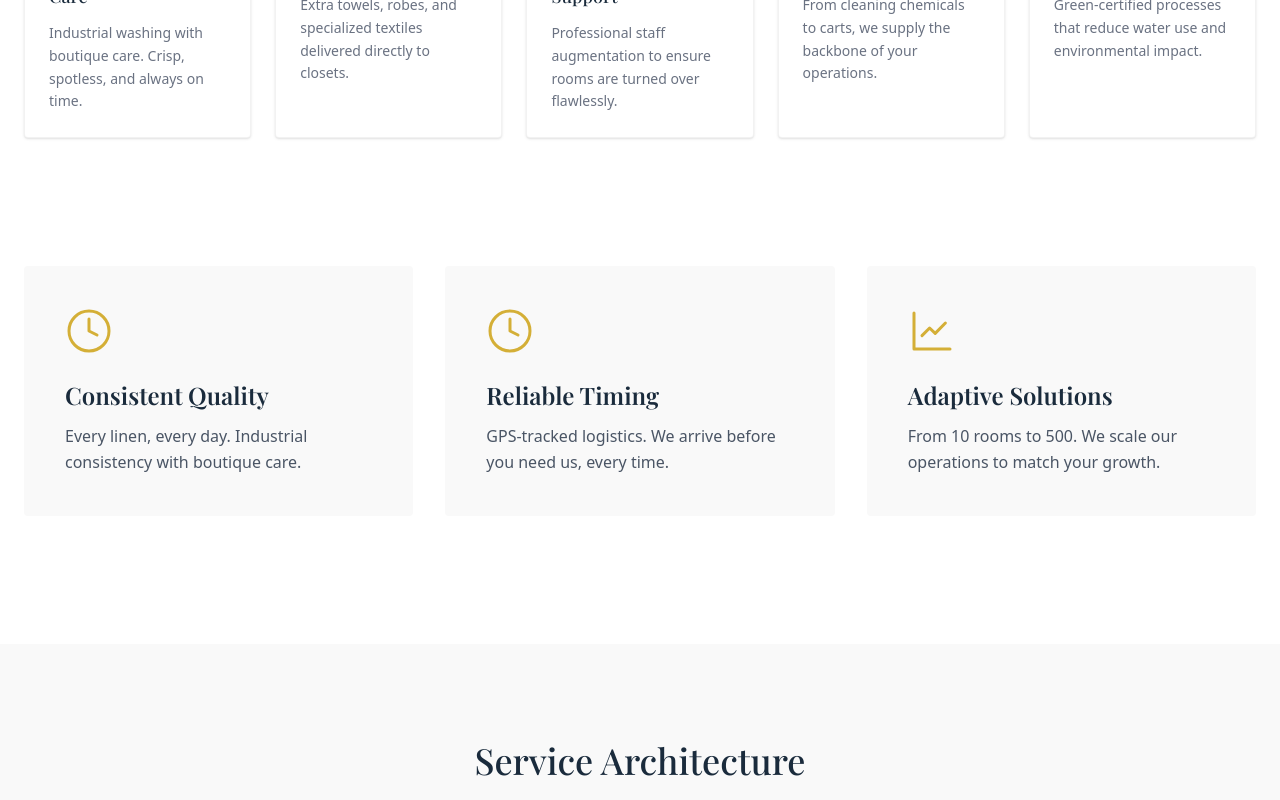
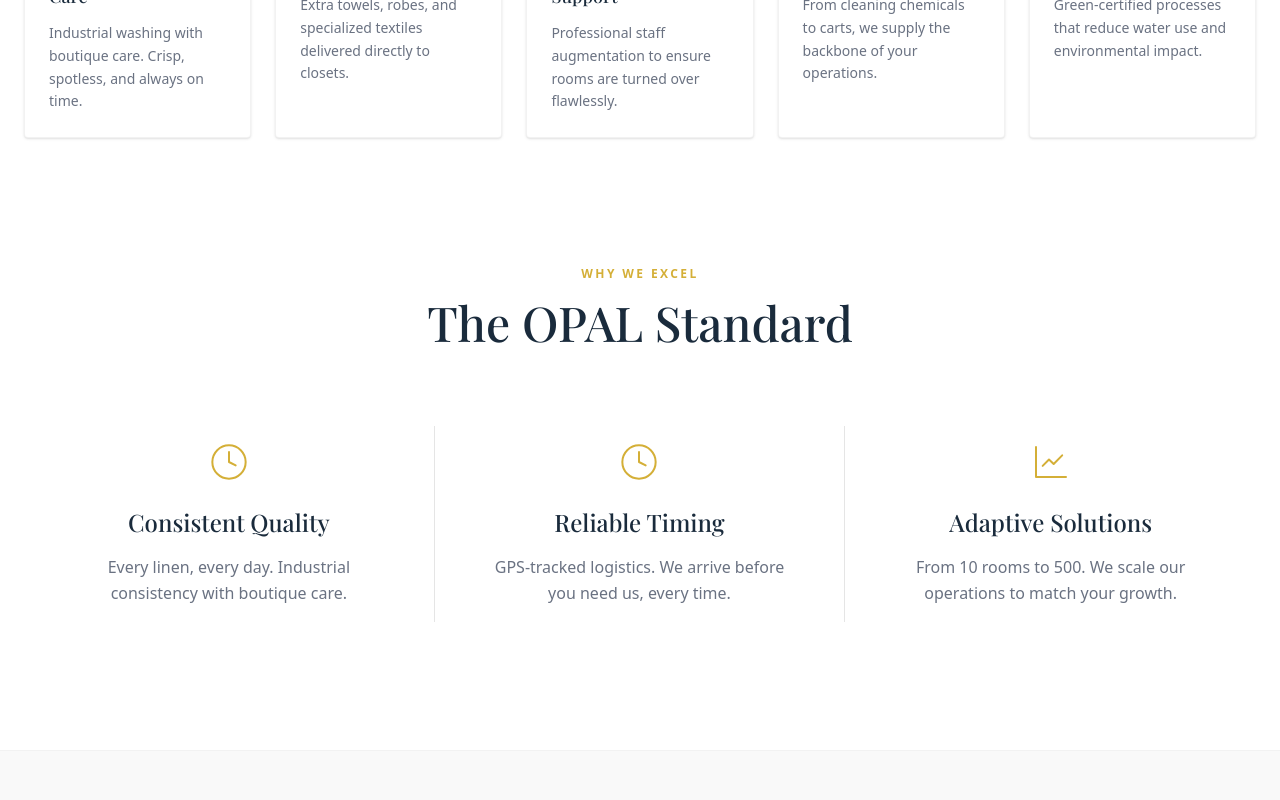
Before and after one commit to M-Shadab/olin-website, a Next.js app: page / in a window 1280 px wide. Shown: the part 840-1640 px from the top of the page. Built offline with nearby package versions, Linux system fonts and the light colour scheme; a web font is replaced by a local one.

Commit message:
The 3-pillars section updated

```diff
--- a/app/page.tsx
+++ b/app/page.tsx
@@ -204,35 +204,40 @@ export default function Home() {
       </section> */}
 
 
-      {/* The Pillars: "Built for Demands" */}
-      <section className="py-32 px-6 bg-white">
+      {/* The Pillars: "The Alba Standard" */}
+      <section className="py-24 md:py-32 px-6 bg-white border-b border-black/5">
         <div className="max-w-7xl mx-auto">
-          <div className="grid grid-cols-1 md:grid-cols-3 gap-8">
+          <div className="mb-20 text-center">
+             <span className="text-gold text-xs font-bold tracking-[0.2em] uppercase mb-4 block">Why We Excel</span>
+             <h2 className="text-4xl md:text-5xl font-playfair font-medium text-navy">The OPAL Standard</h2>
+          </div>
+
+          <div className="grid grid-cols-1 md:grid-cols-3 gap-12 md:gap-0 divide-y md:divide-y-0 md:divide-x divide-black/10">
             {/* Pillar 1 */}
-            <div className="group p-10 bg-off-white hover:-translate-y-2 transition-transform duration-500 ease-out border border-transparent hover:border-black/5 rounded-sm">
-              <div className="mb-6 text-gold group-hover:scale-110 transition-transform duration-500">
-                <svg width="48" height="48" viewBox="0 0 24 24" fill="none" stroke="currentColor" strokeWidth="1.5" strokeLinecap="round" strokeLinejoin="round"><circle cx="12" cy="12" r="10"/><path d="M12 6v6l4 2"/></svg>
+            <div className="group px-6 md:px-12 py-8 md:py-4 text-center">
+              <div className="mb-6 text-gold flex justify-center group-hover:-translate-y-1 transition-transform duration-500">
+                <svg width="40" height="40" viewBox="0 0 24 24" fill="none" stroke="currentColor" strokeWidth="1.2" strokeLinecap="round" strokeLinejoin="round"><circle cx="12" cy="12" r="10"/><path d="M12 6v6l4 2"/></svg>
               </div>
-              <h3 className="text-2xl font-playfair font-semibold text-navy mb-3">Consistent Quality</h3>
-              <p className="text-gray-600 leading-relaxed">Every linen, every day. Industrial consistency with boutique care.</p>
+              <h3 className="text-2xl font-playfair font-medium text-navy mb-4">Consistent Quality</h3>
+              <p className="text-gray-500 leading-relaxed font-light">Every linen, every day. Industrial consistency with boutique care.</p>
             </div>
 
             {/* Pillar 2 */}
-            <div className="group p-10 bg-off-white hover:-translate-y-2 transition-transform duration-500 ease-out border border-transparent hover:border-black/5 rounded-sm">
-              <div className="mb-6 text-gold group-hover:scale-110 transition-transform duration-500">
-                <svg width="48" height="48" viewBox="0 0 24 24" fill="none" stroke="currentColor" strokeWidth="1.5" strokeLinecap="round" strokeLinejoin="round"><circle cx="12" cy="12" r="10"/><polyline points="12 6 12 12 16 14"/></svg>
+            <div className="group px-6 md:px-12 py-8 md:py-4 text-center">
+              <div className="mb-6 text-gold flex justify-center group-hover:-translate-y-1 transition-transform duration-500">
+                <svg width="40" height="40" viewBox="0 0 24 24" fill="none" stroke="currentColor" strokeWidth="1.2" strokeLinecap="round" strokeLinejoin="round"><circle cx="12" cy="12" r="10"/><polyline points="12 6 12 12 16 14"/></svg>
               </div>
-              <h3 className="text-2xl font-playfair font-semibold text-navy mb-3">Reliable Timing</h3>
-              <p className="text-gray-600 leading-relaxed">GPS-tracked logistics. We arrive before you need us, every time.</p>
+              <h3 className="text-2xl font-playfair font-medium text-navy mb-4">Reliable Timing</h3>
+              <p className="text-gray-500 leading-relaxed font-light">GPS-tracked logistics. We arrive before you need us, every time.</p>
             </div>
 
             {/* Pillar 3 */}
-            <div className="group p-10 bg-off-white hover:-translate-y-2 transition-transform duration-500 ease-out border border-transparent hover:border-black/5 rounded-sm">
-              <div className="mb-6 text-gold group-hover:scale-110 transition-transform duration-500">
-                 <svg width="48" height="48" viewBox="0 0 24 24" fill="none" stroke="currentColor" strokeWidth="1.5" strokeLinecap="round" strokeLinejoin="round"><path d="M3 3v18h18"/><path d="M18.7 8l-5.1 5.2-2.8-2.7L7 14.3"/></svg>
+            <div className="group px-6 md:px-12 py-8 md:py-4 text-center">
+              <div className="mb-6 text-gold flex justify-center group-hover:-translate-y-1 transition-transform duration-500">
+                 <svg width="40" height="40" viewBox="0 0 24 24" fill="none" stroke="currentColor" strokeWidth="1.2" strokeLinecap="round" strokeLinejoin="round"><path d="M3 3v18h18"/><path d="M18.7 8l-5.1 5.2-2.8-2.7L7 14.3"/></svg>
               </div>
-              <h3 className="text-2xl font-playfair font-semibold text-navy mb-3">Adaptive Solutions</h3>
-              <p className="text-gray-600 leading-relaxed">From 10 rooms to 500. We scale our operations to match your growth.</p>
+              <h3 className="text-2xl font-playfair font-medium text-navy mb-4">Adaptive Solutions</h3>
+              <p className="text-gray-500 leading-relaxed font-light">From 10 rooms to 500. We scale our operations to match your growth.</p>
             </div>
           </div>
         </div>
```
